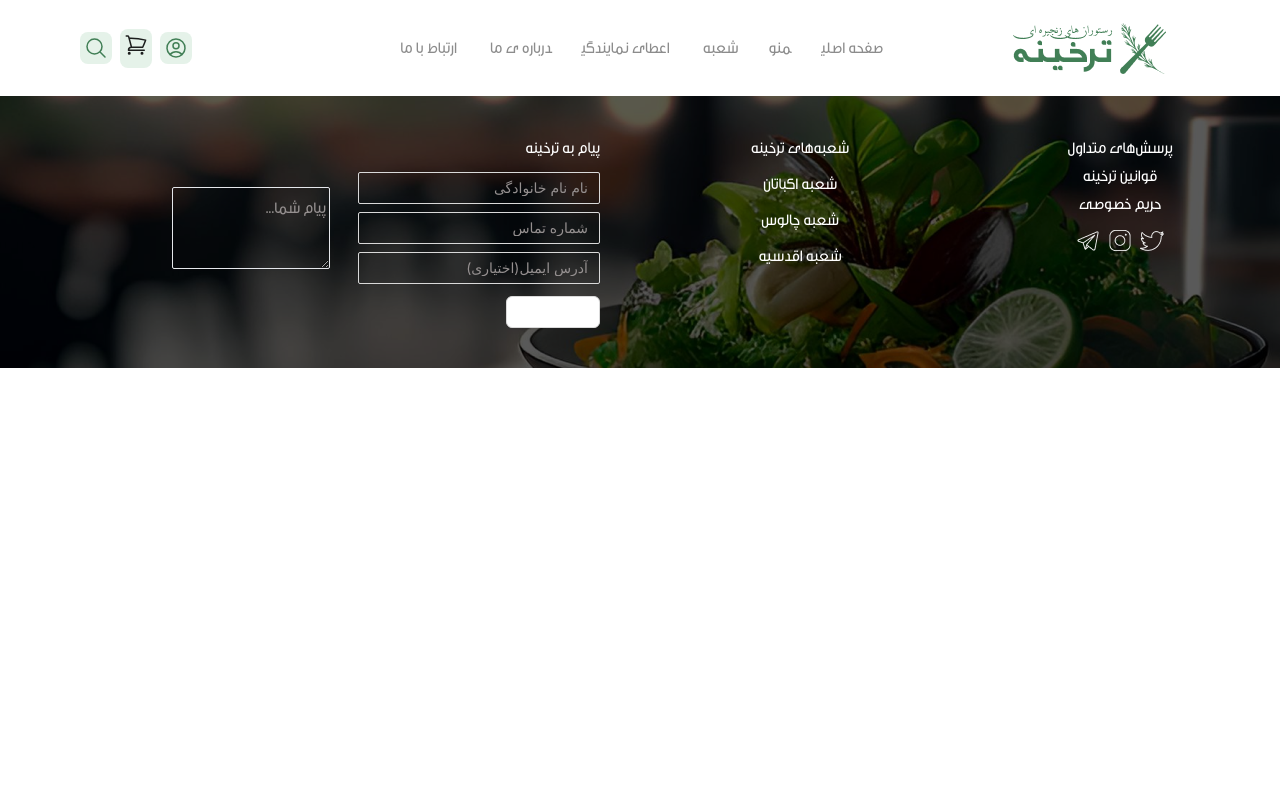
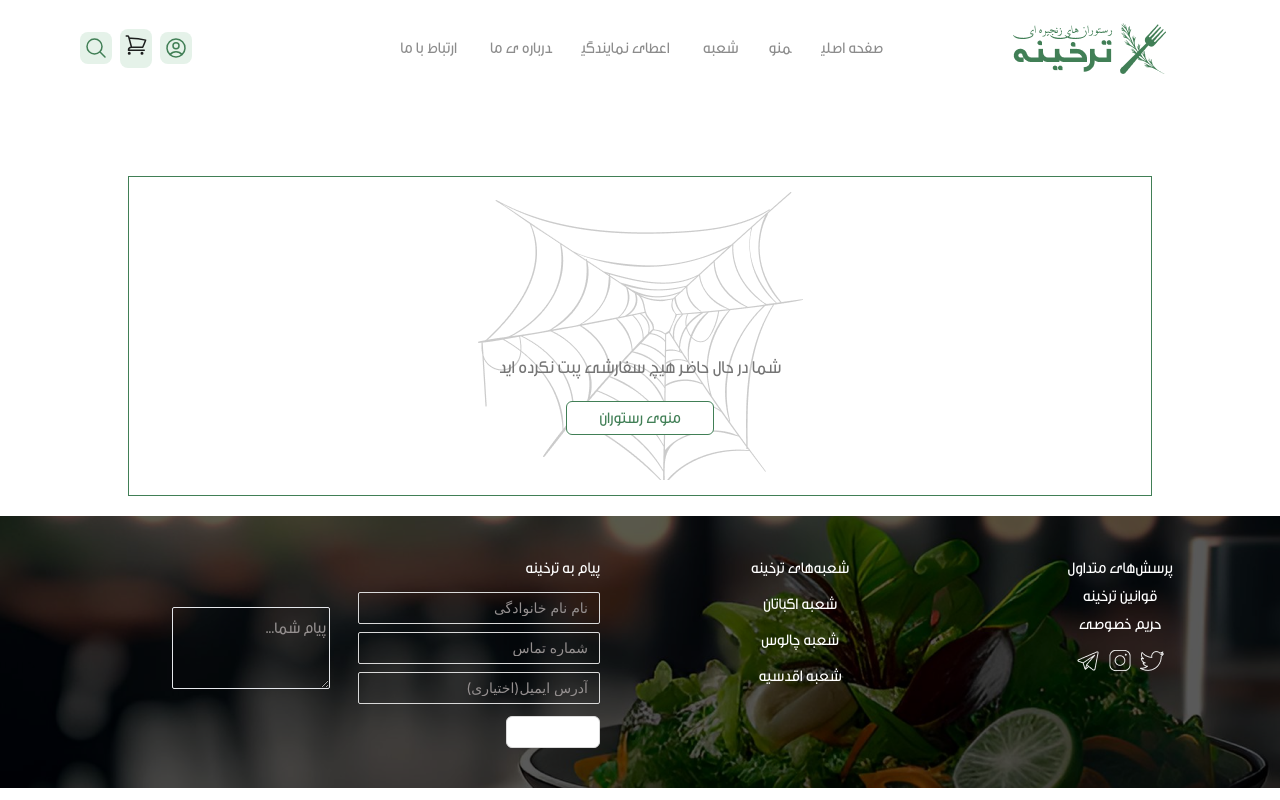
Before and after one commit to mehranehsoleimani66/tarkhineh, a React (Create React App) app: page /Cardlist in a window 1280 px wide. Built offline with nearby package versions, Linux system fonts and the light colour scheme.

Commit message:
Update App.js

```diff
--- a/src/App.js
+++ b/src/App.js
@@ -7,7 +7,8 @@ import Home from './pages/home/Home';
 import {Route, Routes} from 'react-router-dom';
 import Shop from './pages/shop/Shop';
 import { createContext,useEffect,useState } from 'react';
-import CardPage from './pages/CardPage';
+import CardPage from './pages/cart/CardPage';
+import CardList from './pages/cart/CardList';
 
 
 
@@ -47,7 +48,7 @@ function App() {
      <Route index element={<Home/>} />
      <Route path='/Shop' element={<Shop />}/>
      <Route path='/Card' element={<CardPage />}/>
-
+     <Route path='/Cardlist' element={<CardList />}/>
       </Routes>
       <Footer/>
   </cartContext.Provider>
```
